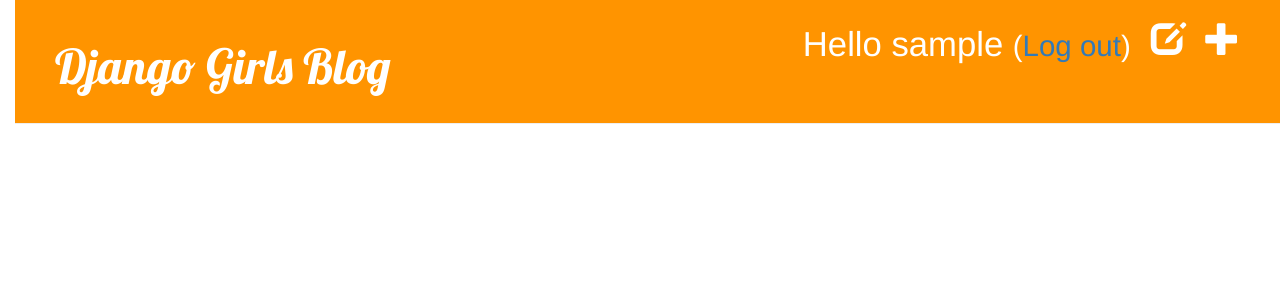
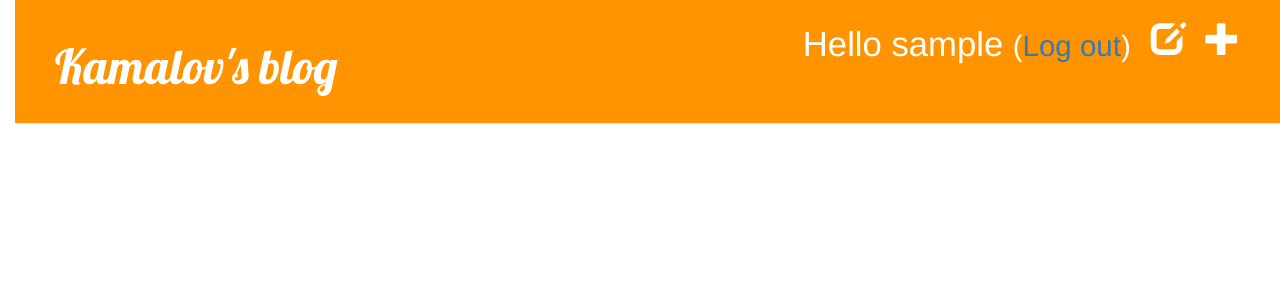
Before and after one commit to tagaiii/my-first-blog, a Django app: page /drafts/ in a window 1280 px wide. Shown: the top 300 px of the page. Run offline with Django 3.2, Linux system fonts and the light colour scheme; the visitor is signed in with stand-in values (Sample User, id 1); data that the repository does not hold is empty; some libraries are stand-ins or nearby versions.

Commit message:
Update base.html

```diff
--- a/blog/templates/blog/base.html
+++ b/blog/templates/blog/base.html
@@ -1,7 +1,7 @@
 {% load static %}
 <html>
     <head>
-        <title>Django Girls blog</title>
+        <title>Kamalov's blog</title>
         <link rel="stylesheet" href="//maxcdn.bootstrapcdn.com/bootstrap/3.2.0/css/bootstrap.min.css">
         <link rel="stylesheet" href="//maxcdn.bootstrapcdn.com/bootstrap/3.2.0/css/bootstrap-theme.min.css">
         <link href="https://fonts.googleapis.com/css?family=Lobster&subset=latin,cyrillic" rel="stylesheet" type="text/css">
@@ -17,7 +17,7 @@
                 {% else %}
                     <a href="{% url 'login' %}" class="top-menu"><span class="glyphicon glyphicon-lock"></span></a>
                 {% endif %}
-                <h1><a href="/">Django Girls Blog</a></h1>
+                <h1><a href="/">Kamalov's blog</a></h1>
             </div>
             <div class="content container">
                 <div class="row">
```
